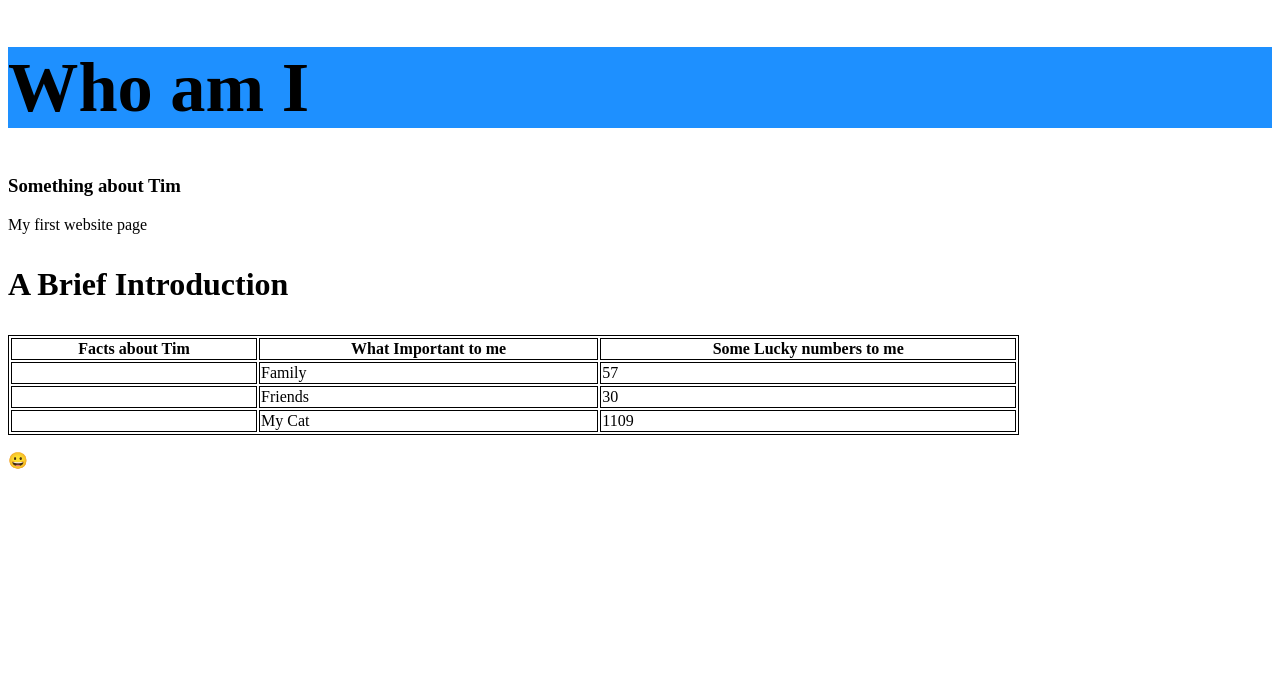
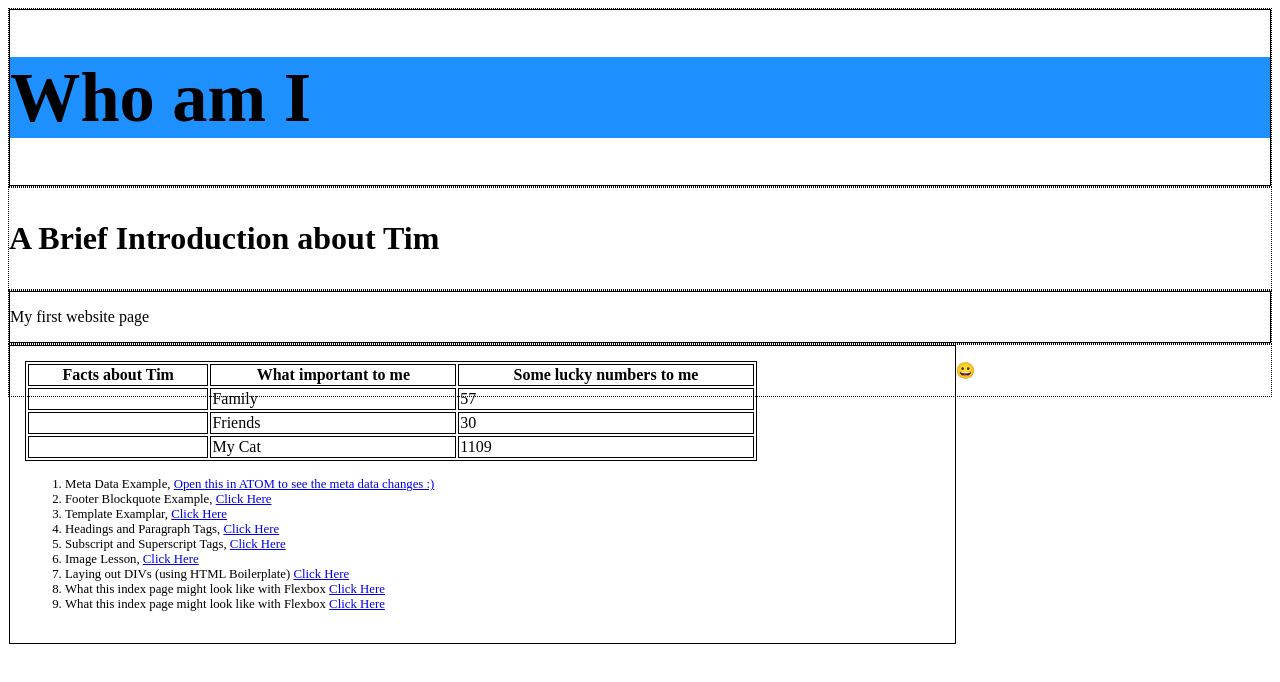
Before and after one commit to Txem/TXEMhtml-github.io, a plain HTML site: page index.html in a window 1280 px wide. Drawn offline with Linux system fonts and the light colour scheme.

Commit message:
Update index.html

```diff
--- a/index.html
+++ b/index.html
@@ -16,22 +16,42 @@
    table, th, td {
      border: 1px solid black;
    }
+      div {border: thin dotted black;}
+      * {
+        box-sizing: border-box;
+      }
+      .header {
+        border: 1px solid black;
+      }
+      .menu {
+        width: 20%;
+        float: left;
+        padding: 15px;
+        border: 1px solid black;
+      }
+      .main {
+        width: 75%;
+        float: left;
+        padding: 15px;
+        border: 1px solid black;
+      }
+
    </style>
-  </head>
+ </head>
 
   <body>
-   <header>
+   <div><header class="header">
      <h1 style="background-color:DodgerBlue;font-size:5.5vw">Who am I</h1>
-   </header>
-   <nav><h3>Something about Tim</h3></nav>
-   <aside><p>My first website page</p></aside>
-   <section> <h3 style="font-size:2.5vw">A Brief Introduction</h3>
+   </header></div>
+   <div><nav><h3 style="font-size:2.5vw">A Brief Introduction about Tim</h3></nav></div>
+   <div><aside class="header"><p>My first website page</p></aside></div>
+   <div><section class="main">
      <article>
        <table style="width:80%">
          <tr>
            <th>Facts about Tim</th>
-           <th>What Important to me</th>
-           <th>Some Lucky numbers to me</th>
+           <th>What important to me</th>
+           <th>Some lucky numbers to me</th>
          </tr>
          <tr>
            <td></td>
@@ -49,7 +69,19 @@
            <td>1109</td>
          </tr>
       </table>
+      <ol>
+          <li style="font-size:1vw"> Meta Data Example, <a href="childPages/Meta Data Example.html" target="-_blank">Open this in ATOM to see the meta data changes :)</a>
+          <li style="font-size:1vw"> Footer Blockquote Example, <a href="childPages/Footer Blockquote Example.html" target="_blank">Click Here</a>
+          <li style="font-size:1vw"> Template Examplar, <a href="childPages/template.html" target="_blank">Click Here</a>
+          <li style="font-size:1vw"> Headings and Paragraph Tags, <a href="childPages/Headings and Paragraph Tags.html" target="_blank">Click Here</a>
+          <li style="font-size:1vw"> Subscript and Superscript Tags, <a href="childPages/Subscript and Superscript Tags.html" target="_blank">Click Here</a>
+          <li style="font-size:1vw"> Image Lesson, <a href="childPages/Image Lesson.html" target="_blank">Click Here</a>
+          <li style="font-size:1vw"> Laying out DIVs (using HTML Boilerplate) <a href="childPages/Laying out DIVs (using HTML Boilerplate).html" target="_blank">Click Here</a>
+          <li style="font-size:1vw"> What this index page might look like with Flexbox <a href="childPages/Flexbox Index 2-column.html" target="_blank">Click Here</a>
+          <li style="font-size:1vw"> What this index page might look like with Flexbox <a href="childPages/Flexbox Index 3-column.html" target="_blank">Click Here</a>
+        </ol>
     </article>
+  </section>
       <p>&#128512;</p>
 
 
```
